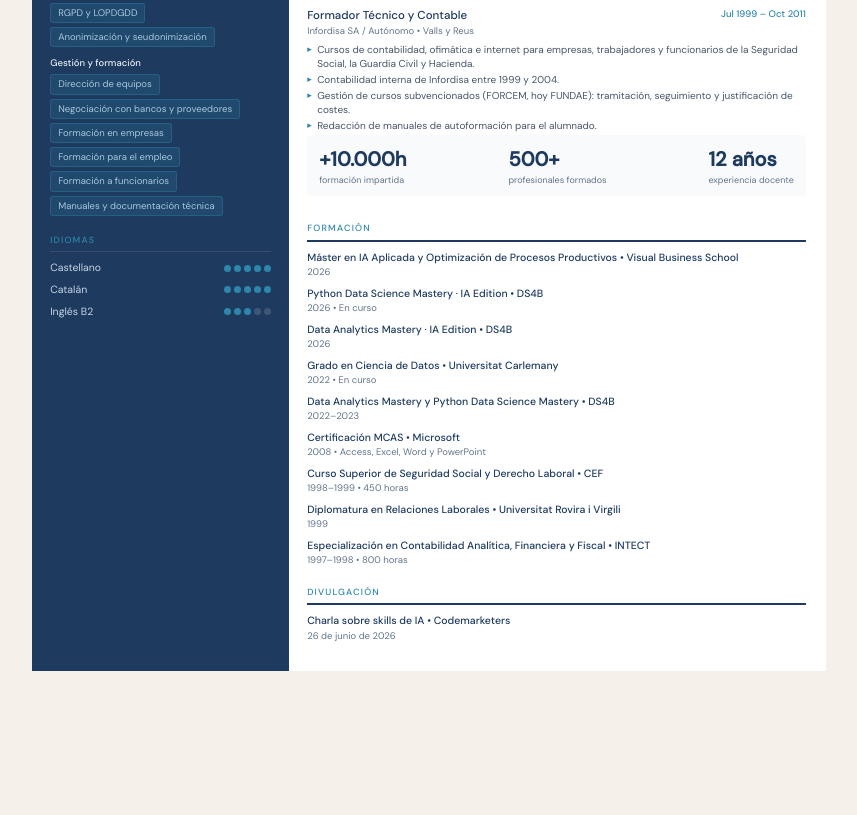
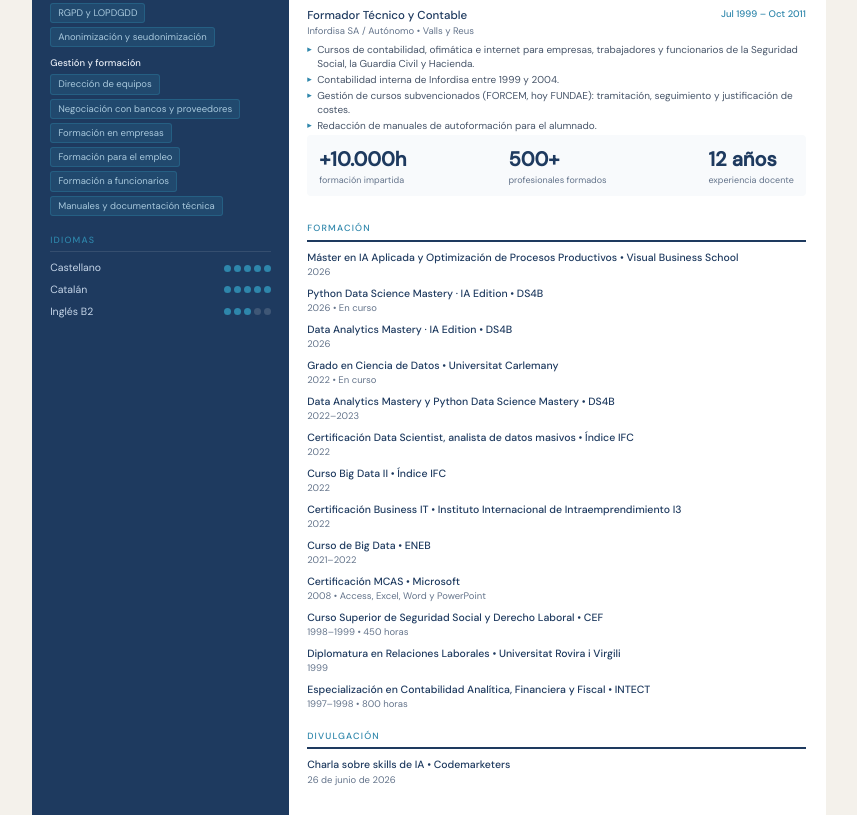
Before and after one commit to jleonceo/cv, a plain HTML site: page index.html in a window 1280 px wide. Shown: the part 1227-2042 px from the top of the page, without its empty margins (211-1068 px from the left). Before the commit the page ends 1898 px from the top, so only its background shows below. Drawn offline with nearby package versions, Linux system fonts and the light colour scheme.

Commit message:
Formación: dos certificaciones y dos cursos de datos de 2021 y 2022
Se añaden la certificación Data Scientist y el curso Big Data II de Índice
IFC, la certificación Business IT
del I3 y el curso de Big Data de ENEB.

```diff
--- a/index.html
+++ b/index.html
@@ -545,6 +545,26 @@ Evolución indexada de facturación 2012–2023.
 </div>
 
 <div class="edu-item">
+<div class="edu-titulo">Certificación Data Scientist, analista de datos masivos • Índice IFC</div>
+<div class="edu-meta">2022</div>
+</div>
+
+<div class="edu-item">
+<div class="edu-titulo">Curso Big Data II • Índice IFC</div>
+<div class="edu-meta">2022</div>
+</div>
+
+<div class="edu-item">
+<div class="edu-titulo">Certificación Business IT • Instituto Internacional de Intraemprendimiento I3</div>
+<div class="edu-meta">2022</div>
+</div>
+
+<div class="edu-item">
+<div class="edu-titulo">Curso de Big Data • ENEB</div>
+<div class="edu-meta">2021–2022</div>
+</div>
+
+<div class="edu-item">
 <div class="edu-titulo">Certificación MCAS • Microsoft</div>
 <div class="edu-meta">2008 • Access, Excel, Word y PowerPoint</div>
 </div>
```
